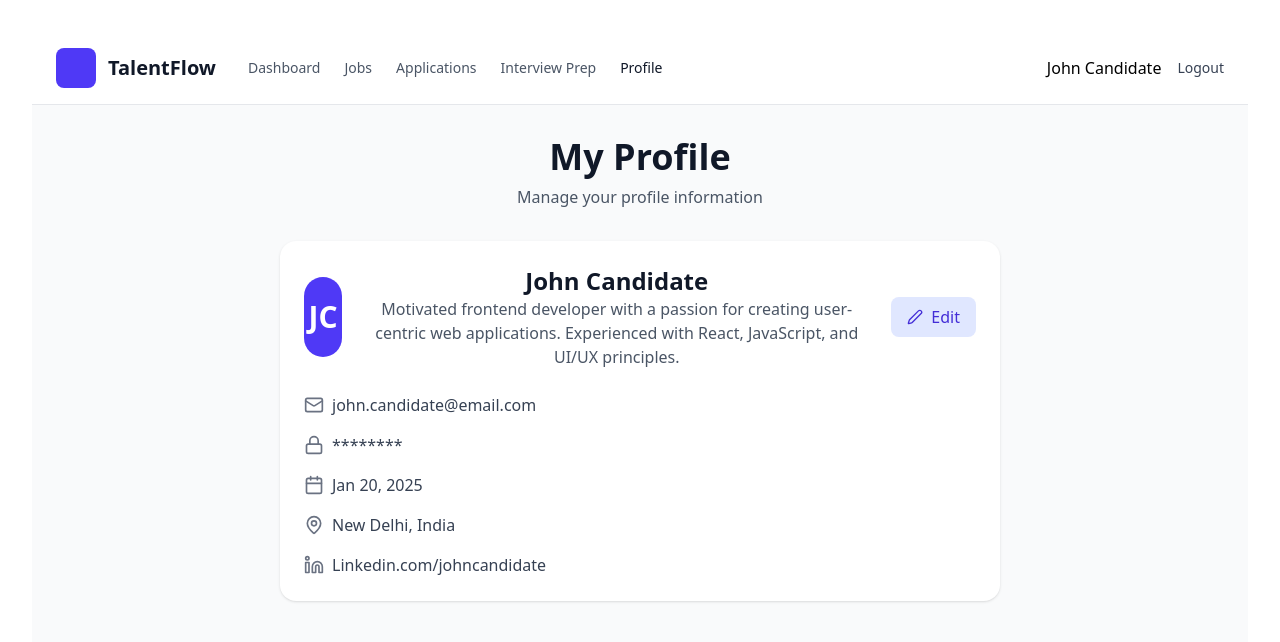
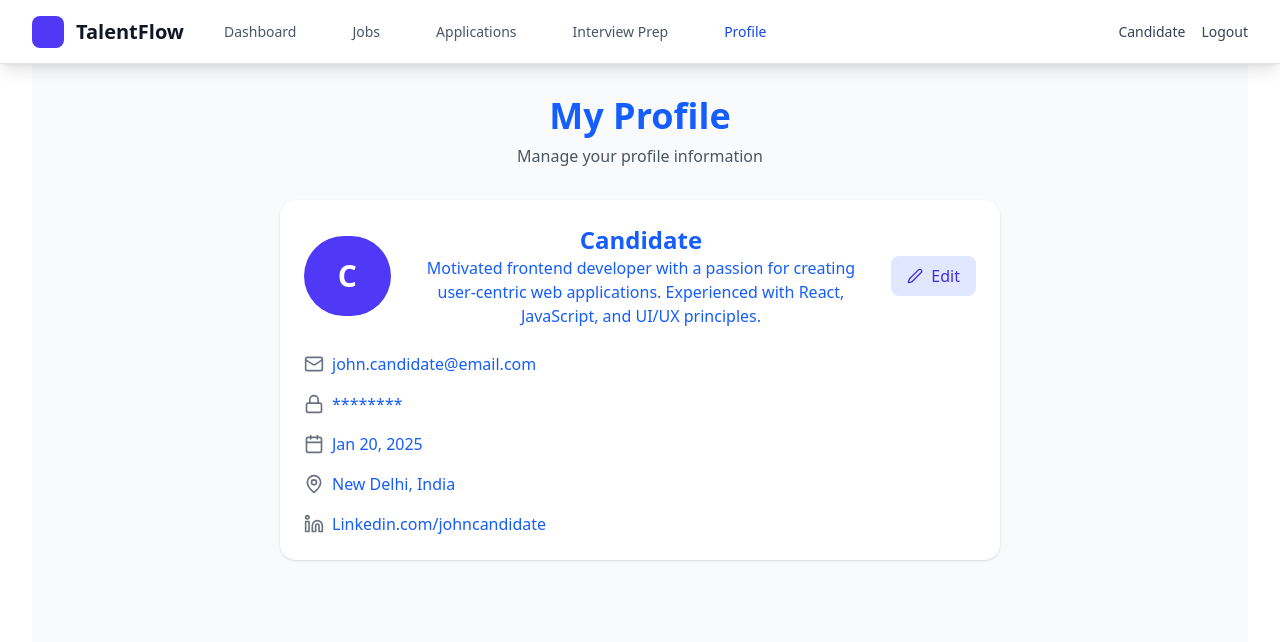
Before and after one commit to 22f1000288/soft-engg-project-sep-2025-se-SEP-team_6, a React (Vite) app in the folder hrms-project/: page /profile in a window 1280 px wide. Shown: the top 642 px of the page. Built offline with nearby package versions, Linux system fonts and the light colour scheme.

Commit message:
css updated and Navbar added for the Candidate Profile

```diff
--- a/hrms-project/src/components/CandidateProfile.jsx
+++ b/hrms-project/src/components/CandidateProfile.jsx
@@ -1,9 +1,10 @@
 import React, { useState } from 'react';
 import { User, Mail, Lock, Edit2, Calendar, MapPin, Linkedin } from 'lucide-react';
+import CandidateNavbar from './CandidateNavbar';
 
 // Mock profile data (replace with props or API response)
 const initialProfile = {
-  name: 'John Candidate',
+  name: 'Candidate',
   email: 'john.candidate@email.com',
   password: '********',
   birthDate: 'Jan 20, 2025',
@@ -30,49 +31,16 @@ export default function CandidateProfilePage(props) {
     setIsEditing(false);
   };
 
-  // Navigation logic (mimics dashboard)
-  const navItems = ['Dashboard', 'Jobs', 'Applications', 'Interview Prep', 'Profile'];
-  const [activeTab, setActiveTab] = useState('Profile');
 
   return (
     <div className="min-h-screen bg-gray-50">
       {/* Header */}
-      <header className="bg-white border-b border-gray-200 px-6 py-4">
-        <div className="max-w-7xl mx-auto flex items-center justify-between">
-          <div className="flex items-center gap-8">
-            <div className="flex items-center gap-3">
-              <div className="w-10 h-10 bg-indigo-600 rounded-lg"></div>
-              <span className="text-xl font-semibold text-gray-900">TalentFlow</span>
-            </div>
-            <nav className="flex gap-6">
-              {navItems.map((item) => (
-                <button
-                  key={item}
-                  onClick={() => setActiveTab(item)}
-                  className={`text-sm font-medium transition ${
-                    activeTab === item
-                      ? 'text-gray-900'
-                      : 'text-gray-600 hover:text-gray-900'
-                  }`}
-                >
-                  {item}
-                </button>
-              ))}
-            </nav>
-          </div>
-          <div className="flex items-center gap-4">
-            <div>{profile.name}</div>
-            <div className="flex items-center gap-2">
-              <span onClick={() => props.handleLogout?.()} className="text-sm text-gray-700 cursor-pointer">Logout</span>
-            </div>
-          </div>
-        </div>
-      </header>
+      <CandidateNavbar />
 
       {/* Main Profile Content */}
       <main className="max-w-3xl mx-auto px-6 py-8">
         <div className="mb-8">
-          <h1 className="text-4xl font-bold text-gray-900 mb-2">My Profile</h1>
+          <h1 className="text-4xl font-bold text-blue-600 mt-8 mb-2">My Profile</h1>
           <p className="text-gray-600">Manage your profile information</p>
         </div>
 
@@ -81,15 +49,15 @@ export default function CandidateProfilePage(props) {
           {!isEditing ? (
             <>
               <div className="flex items-center gap-4 mb-6">
-                <div className="w-20 h-20 bg-indigo-600 rounded-full flex items-center justify-center text-white text-3xl font-bold">
+                <div className="w-50 h-20 bg-indigo-600 rounded-full flex items-center justify-center text-white text-3xl font-bold">
                   {profile.name.split(' ').map(n => n[0]).join('')}
                 </div>
                 <div>
-                  <h2 className="text-2xl font-bold text-gray-900">{profile.name}</h2>
-                  <p className="text-gray-600">{profile.bio}</p>
+                  <h2 className="text-2xl font-bold text-blue-600">{profile.name}</h2>
+                  <p className="text-blue-600">{profile.bio}</p>
                 </div>
                 <button
-                  className="ml-auto bg-indigo-100 text-indigo-700 px-4 py-2 rounded-lg flex items-center gap-2"
+                  className="ml-auto bg-indigo-100  hover:bg-green-600 hover:text-white hover:cursor-pointer text-indigo-700 px-4 py-2 rounded-lg flex items-center gap-2"
                   onClick={() => setIsEditing(true)}
                 >
                   <Edit2 className="w-4 h-4" />
@@ -101,23 +69,23 @@ export default function CandidateProfilePage(props) {
                 <div className="space-y-4">
                   <div className="flex items-center gap-2">
                     <Mail className="w-5 h-5 text-gray-500" />
-                    <span className="font-medium text-gray-700">{profile.email}</span>
+                    <span className="font-medium text-blue-600">{profile.email}</span>
                   </div>
                   <div className="flex items-center gap-2">
                     <Lock className="w-5 h-5 text-gray-500" />
-                    <span className="font-medium text-gray-700">{profile.password}</span>
+                    <span className="font-medium text-blue-600">{profile.password}</span>
                   </div>
                   <div className="flex items-center gap-2">
                     <Calendar className="w-5 h-5 text-gray-500" />
-                    <span className="font-medium text-gray-700">{profile.birthDate}</span>
+                    <span className="font-medium text-blue-600">{profile.birthDate}</span>
                   </div>
                   <div className="flex items-center gap-2">
                     <MapPin className="w-5 h-5 text-gray-500" />
-                    <span className="font-medium text-gray-700">{profile.location}</span>
+                    <span className="font-medium text-blue-600">{profile.location}</span>
                   </div>
                   <div className="flex items-center gap-2">
                     <Linkedin className="w-5 h-5 text-gray-500" />
-                    <span className="font-medium text-gray-700">{profile.url}</span>
+                    <span className="font-medium text-blue-600">{profile.url}</span>
                   </div>
                 </div>
               </div>
--- a/hrms-project/src/pages/JobCreater.jsx
+++ b/hrms-project/src/pages/JobCreater.jsx
@@ -46,7 +46,7 @@ export default function JobCreater() {
         {/* Header */}
         <header className="mb-6 flex flex-col sm:flex-row sm:items-center sm:justify-between gap-3">
           <div>
-            <h1 className="text-2xl sm:text-3xl font-semibold text-blue-600">
+            <h1 className="text-2xl sm:text-3xl font-semibold mt-7 text-blue-600">
               AI Job Description Creator
             </h1>
             <p className="mt-1 text-sm text-gray-500 sm:hidden">
```
